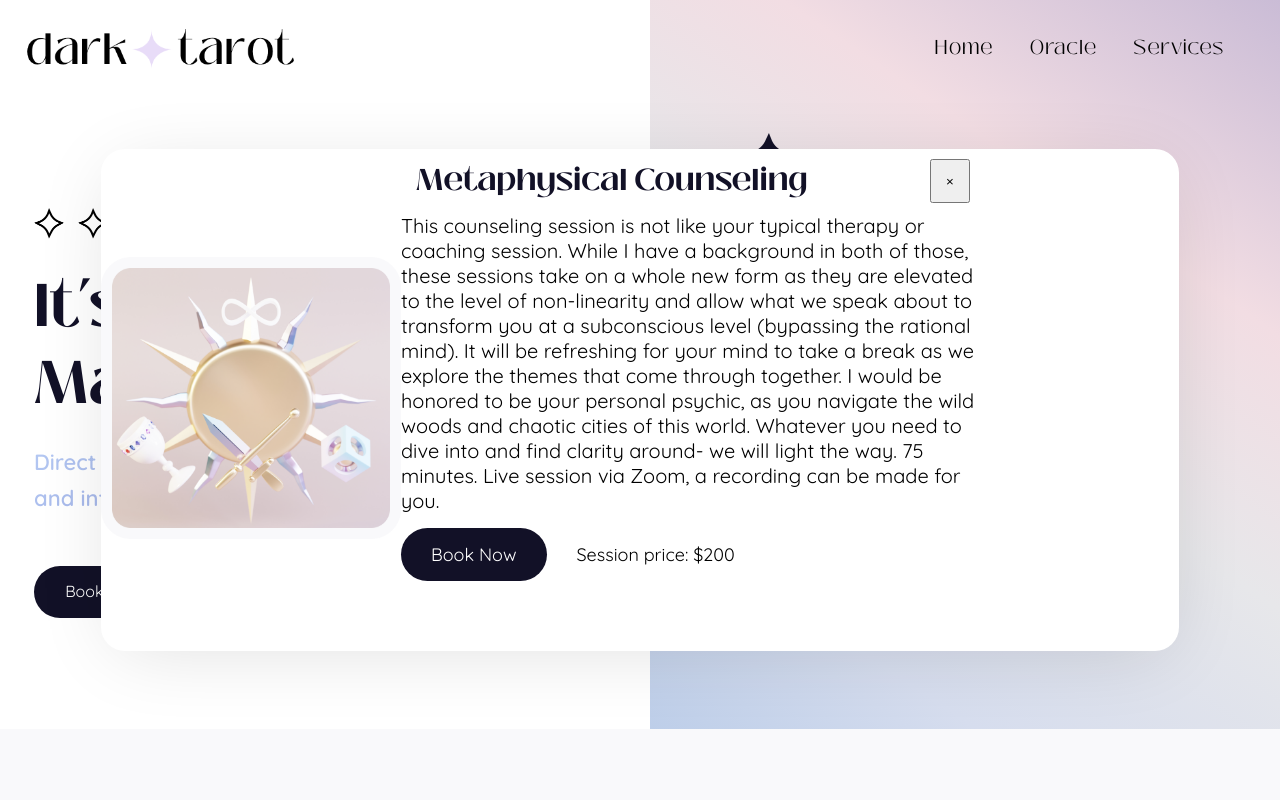
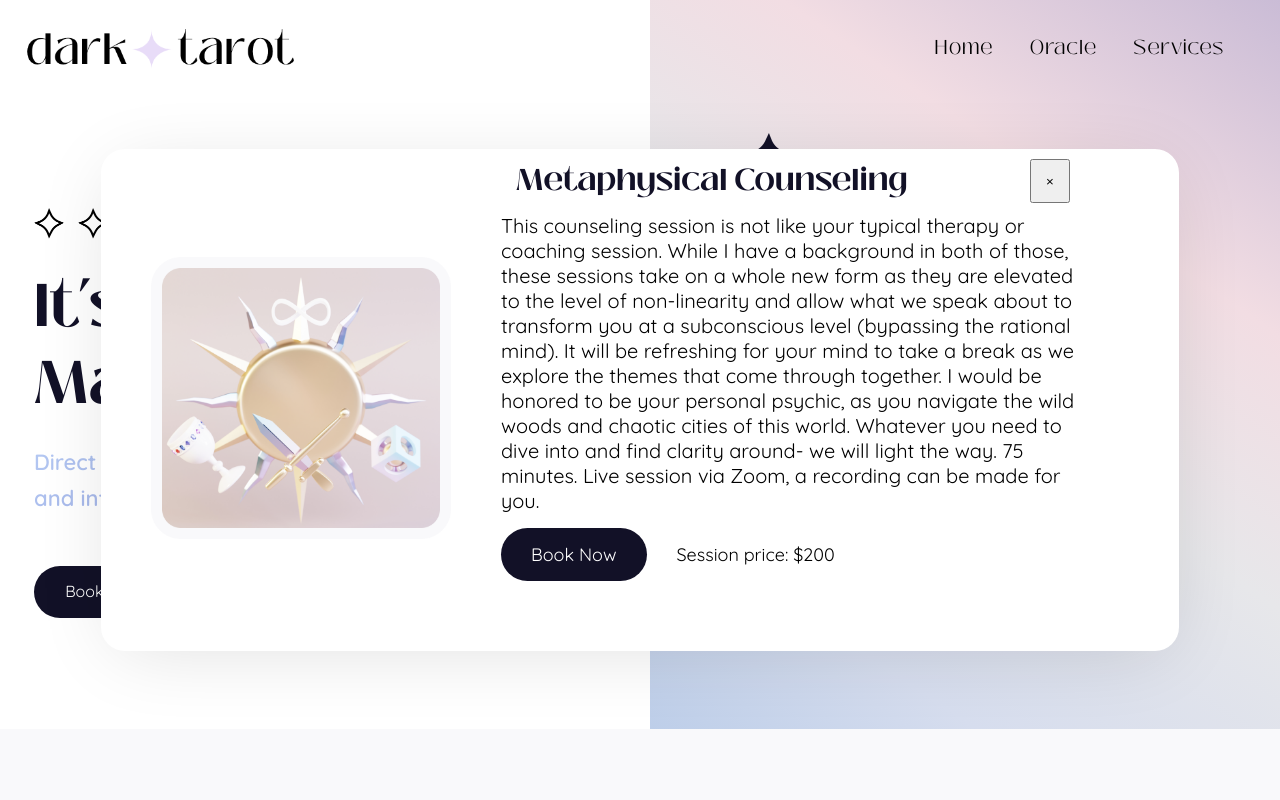
Before and after one commit to grimxreaper/tarot_site, a plain HTML site: page index.html in a window 1280 px wide. Shown: the top 800 px of the page. Drawn offline with Linux system fonts and the light colour scheme; files whose address does not match are found by name; a web font is replaced by a local one.

Commit message:
add margin

```diff
--- a/index.html
+++ b/index.html
@@ -187,7 +187,7 @@
 
                   <div class="col_modal">
                     <div class="modal_header">
-                      <div class="modal_title">Metaphysical Counseling</div>
+                      <h1 class="modal_title">Metaphysical Counseling</h1>
                       <button class="close_button">&times;</button>
                     </div>
 
--- a/styles.scss
+++ b/styles.scss
@@ -712,12 +712,15 @@ box-shadow: 0px 10px 80px -16px rgba(0, 0, 0, 0.14);
 border-radius: 24px;
 
   .col_modal {
+
     &:nth-child(1) {
       width: 100%;
       max-width: 300px;
       display: flex;
       align-items: center;
+      margin: 0px 50px;
     }
+
   }
 
   .modal_text {
```
Also changed, not shown: styles.css, 1 other file.
